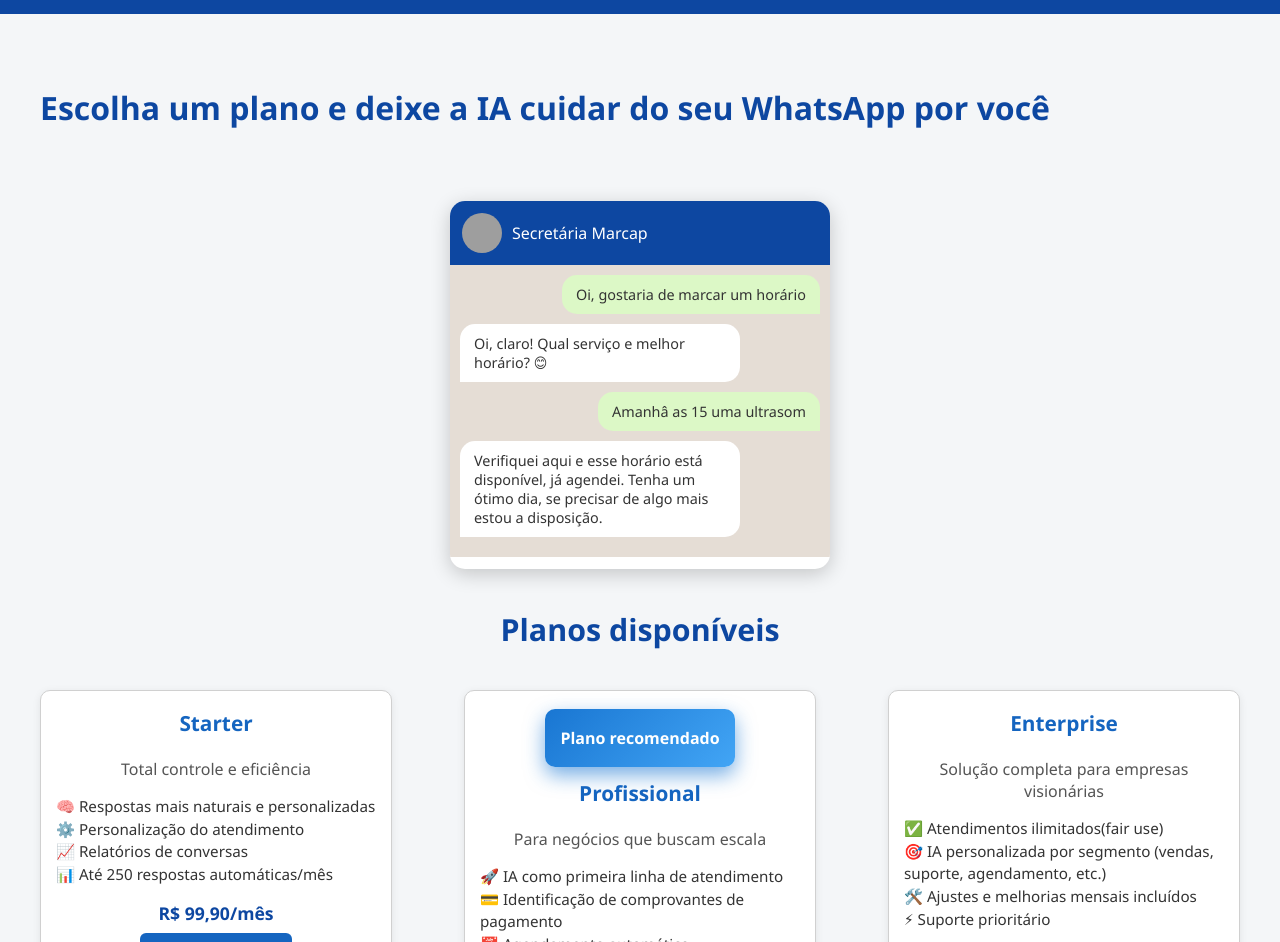
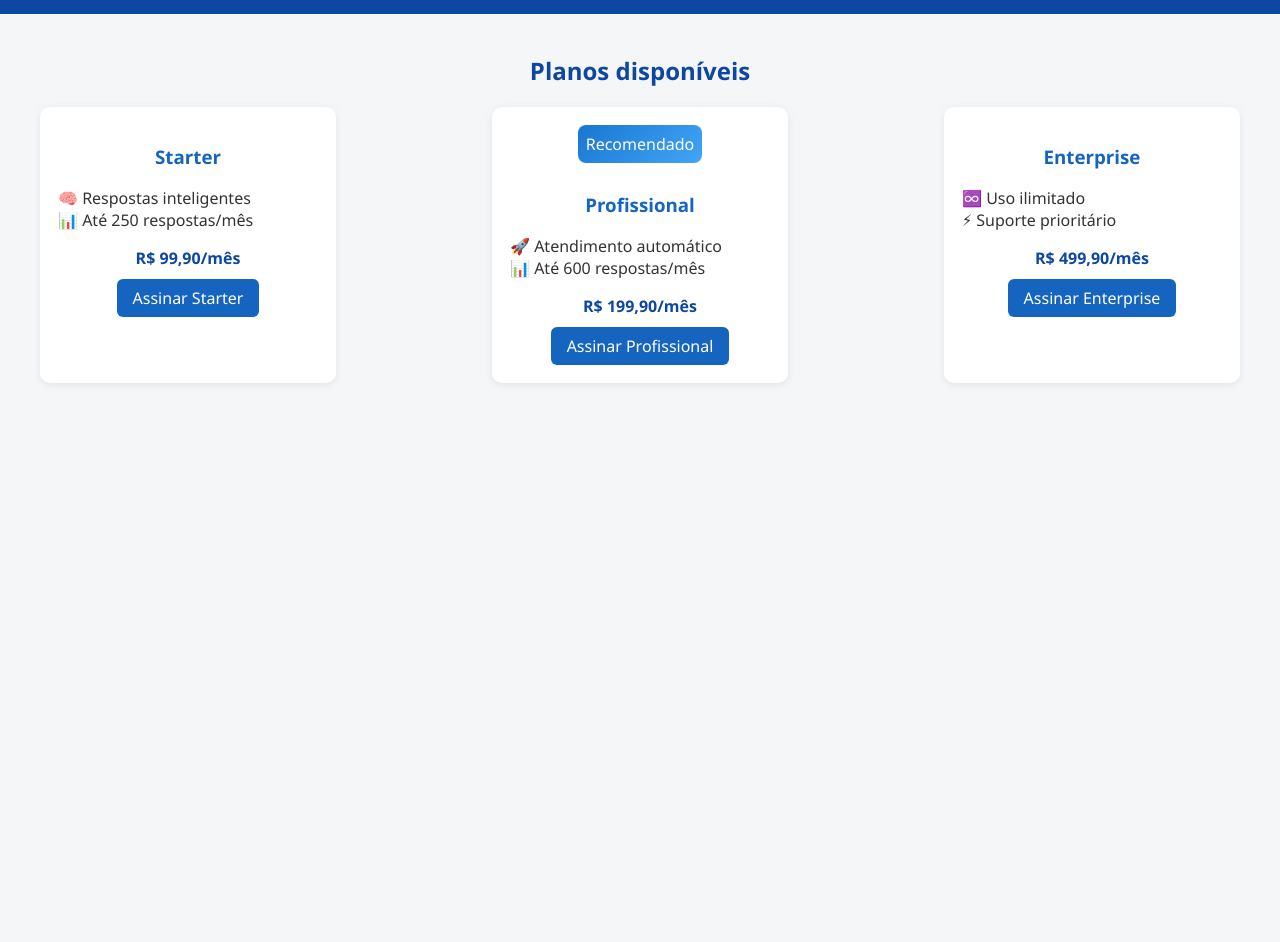
Before and after one commit to jordanpessoa/site-marcap, a plain HTML site: page index.html in a window 1280 px wide. Shown: the part 135-1077 px from the top of the page. After the commit the page ends 800 px from the top, so only its background shows below. Drawn offline with Linux system fonts and the light colour scheme; grey boxes are pictures that could not be loaded.

Commit message:
Update index.html links adcionados

```diff
--- a/index.html
+++ b/index.html
@@ -4,6 +4,7 @@
 <meta charset="UTF-8" />
 <meta name="viewport" content="width=device-width, initial-scale=1" />
 <title>Marcap - Planos</title>
+
 <style>
 body {
   font-family: 'Segoe UI', Tahoma, Geneva, Verdana, sans-serif;
@@ -30,13 +31,11 @@
   margin: 0;
   font-size: 2.2rem;
   font-weight: 700;
-    letter-spacing: 1px;
 }
 .header-left p {
   margin: 10px 0 0;
   font-size: 1.4rem;
   color: #dfe6f0;
-    font-weight: 500;
 }
 .header-right a {
   background: #ffffff;
@@ -51,14 +50,6 @@
   max-width: 1200px;
   margin: 40px auto;
   padding: 0 20px;
-    display: flex;
-    justify-content: space-between;
-    align-items: flex-start;
-    flex-wrap: wrap;
-    gap: 30px;
-  }
-  .top-left {
-    flex: 1 1 300px;
 }
 .top-left p {
   font-size: 2rem;
@@ -67,16 +58,12 @@
 }
 
 .whatsapp-flutuante {
-    position: relative;
-    width: 100%;
   max-width: 380px;
   margin: 0 auto;
   background-color: #fff;
   border-radius: 15px;
   box-shadow: 0 5px 20px rgba(0,0,0,0.2);
   overflow: hidden;
-    display: flex;
-    flex-direction: column;
 }
 .chat-header {
   background-color: #0d47a1;
@@ -92,11 +79,10 @@
   margin-right: 10px;
 }
 .chat-messages {
-    flex: 1;
   padding: 10px;
+  height: 300px;
   overflow-y: auto;
   background: #e5ddd5;
-    height: 300px;
 }
 .message {
   display: flex;
@@ -107,20 +93,16 @@
   max-width: 70%;
   padding: 10px 14px;
   border-radius: 15px;
-    font-size: 0.9rem;
 }
 .message.secretaria .bubble {
   background-color: #fff;
-    border-radius: 15px 15px 15px 0;
 }
 .message.client .bubble {
   background-color: #dcf8c6;
-    border-radius: 15px 15px 0 15px;
 }
 .digitando {
   font-style: italic;
   font-size: 0.8rem;
-    color: #777;
   padding: 6px 14px;
 }
 
@@ -132,41 +114,33 @@
 .planos h2 {
   text-align: center;
   color: #0d47a1;
-    margin-bottom: 40px;
-    font-size: 1.9rem;
 }
 .plano-cards {
   display: flex;
   flex-wrap: wrap;
+  gap: 20px;
   justify-content: space-between;
-    gap: 20px;
 }
 .plano-card {
-    flex: 0 0 calc(30% - 13.33px);
+  background: #fff;
+  border-radius: 10px;
+  padding: 18px;
   max-width: 320px;
-    background: #fff;
-    border: 1px solid #d0d0d0;
-    border-radius: 10px;
-    padding: 18px 15px;
+  min-width: 260px;
   text-align: center;
-    box-shadow: 0 2px 8px rgba(0, 0, 0, 0.08);
-    transition: transform 0.25s ease, box-shadow 0.25s ease;
-    min-width: 260px;
+  box-shadow: 0 2px 8px rgba(0,0,0,.08);
 }
-  .plano-card h3 { color: #1565c0; margin-top: 0; font-size: 1.3rem; }
-  .plano-card p { color: #555; margin-bottom: 15px; font-size: 1rem; }
+.plano-card h3 {
+  color: #1565c0;
+}
 .plano-card ul {
   list-style: none;
   padding: 0;
-    margin: 15px 0;
   text-align: left;
-    line-height: 1.5;
-    font-size: 0.95rem;
 }
 .plano-card strong {
   display: block;
-    margin-top: 12px;
-    font-size: 1.1rem;
+  margin-top: 10px;
   color: #0d47a1;
 }
 .botao {
@@ -176,19 +150,15 @@
   border-radius: 6px;
   display: inline-block;
   text-decoration: none;
-    font-weight: 600;
-    margin-top: 8px;
+  margin-top: 10px;
 }
 .plano-recomendado {
-    background: linear-gradient(135deg, #1976d2 0%, #42a5f5 100%);
+  background: linear-gradient(135deg, #1976d2, #42a5f5);
   color: #fff;
-    font-weight: 700;
-    padding: 18px 15px;
-    border-radius: 10px;
-    box-shadow: 0 8px 20px rgba(25, 118, 210, 0.6);
-    margin-bottom: 12px;
+  padding: 8px;
+  border-radius: 8px;
   display: inline-block;
-    font-size: 1rem;
+  margin-bottom: 10px;
 }
 </style>
 </head>
@@ -199,7 +169,7 @@
   <div class="header-container">
     <div class="header-left">
       <h1>Marcap</h1>
-      <p>Atenda seus clientes no WhatsApp automaticamente e pare de responder as mesmas perguntas</p>
+      <p>Atenda seus clientes no WhatsApp automaticamente</p>
     </div>
     <div class="header-right">
       <a href="http://72.60.59.99:3000/login.html">Login</a>
@@ -207,64 +177,55 @@
   </div>
 </header>
 
-<div class="top-section">
-  <div class="top-left">
-    <p>Escolha um plano e deixe a IA cuidar do seu WhatsApp por você</p>
-  </div>
-</div>
-
-<div class="whatsapp-flutuante">
-  <div class="chat-header">
-    <img src="https://randomuser.me/api/portraits/women/68.jpg">
-    <span>Secretária Marcap</span>
-  </div>
-  <div class="chat-messages" id="chatMessages"></div>
-  <div class="digitando" id="digitando"></div>
-</div>
-
 <section class="planos">
 <h2>Planos disponíveis</h2>
 
 <div class="plano-cards">
 
+<!-- STARTER -->
 <article class="plano-card">
   <h3>Starter</h3>
-  <p>Total controle e eficiência</p>
   <ul>
-    <li>🧠 Respostas mais naturais e personalizadas</li>
-    <li>⚙️ Personalização do atendimento</li>
-    <li>📈 Relatórios de conversas</li>
-    <li>📊 Até 250 respostas automáticas/mês</li>
+    <li>🧠 Respostas inteligentes</li>
+    <li>📊 Até 250 respostas/mês</li>
   </ul>
   <strong>R$ 99,90/mês</strong>
-  <a class="botao" href="https://wa.me/5547997863453" target="_blank">Começar agora</a>
+
+  <!-- COLE AQUI O LINK DO PAGAR.ME -->
+  <a class="botao" href="https://payment-link-v3.pagar.me/pl_M27JYy4wRPAxkeZt6CLg1j9QaqzXWKZ8">
+    Assinar Starter
+  </a>
 </article>
 
-<article class="plano-card destaque">
-  <span class="plano-recomendado">Plano recomendado</span>
+<!-- PROFISSIONAL -->
+<article class="plano-card">
+  <span class="plano-recomendado">Recomendado</span>
   <h3>Profissional</h3>
-  <p>Para negócios que buscam escala</p>
   <ul>
-    <li>🚀 IA como primeira linha de atendimento</li>
-    <li>💳 Identificação de comprovantes de pagamento</li>
-    <li>📅 Agendamento automático</li>
-    <li>📊 Até 600 respostas automáticas/mês</li>
+    <li>🚀 Atendimento automático</li>
+    <li>📊 Até 600 respostas/mês</li>
   </ul>
   <strong>R$ 199,90/mês</strong>
-  <a class="botao" href="https://wa.me/5547997863453" target="_blank">Quero automatizar</a>
+
+  <!-- COLE AQUI O LINK DO PAGAR.ME -->
+  <a class="botao" href="https://payment-link-v3.pagar.me/pl_4zy2ZbrqmNX1NbyuldiWN1xpQgeWKBaG">
+    Assinar Profissional
+  </a>
 </article>
 
+<!-- ENTERPRISE -->
 <article class="plano-card">
   <h3>Enterprise</h3>
-  <p>Solução completa para empresas visionárias</p>
   <ul>
-    <li>✅ Atendimentos ilimitados(fair use)</li>
-    <li>🎯 IA personalizada por segmento (vendas, suporte, agendamento, etc.)</li>
-    <li>🛠️ Ajustes e melhorias mensais incluídos</li>
+    <li>♾️ Uso ilimitado</li>
     <li>⚡ Suporte prioritário</li>
   </ul>
   <strong>R$ 499,90/mês</strong>
-  <a class="botao" href="https://wa.me/5547997863453" target="_blank">Falar com especialista</a>
+
+  <!-- COLE AQUI O LINK DO PAGAR.ME -->
+  <a class="botao" href="https://payment-link-v3.pagar.me/pl_6DYlL5Zdn97xmOrcEh1oMAJkqpXr4y1Q">
+    Assinar Enterprise
+  </a>
 </article>
 
 </div>
@@ -273,9 +234,7 @@
 <script>
 const mensagens = [
   { autor: 'client', texto: 'Oi, gostaria de marcar um horário' },
-  { autor: 'secretaria', texto: 'Oi, claro! Qual serviço e melhor horário? 😊' },
-  { autor: 'client', texto: 'Amanhâ as 15 uma ultrasom' },
-  { autor: 'secretaria', texto: 'Verifiquei aqui e esse horário está disponível, já agendei. Tenha um ótimo dia, se precisar de algo mais estou a disposição.' }
+  { autor: 'secretaria', texto: 'Oi, claro! Qual serviço e melhor horário?' }
 ];
 
 const chat = document.getElementById('chatMessages');
@@ -283,22 +242,15 @@ const digitando = document.getElementById('digitando');
 
 async function iniciarChat() {
   for (const msg of mensagens) {
-    digitando.textContent = msg.autor === 'secretaria' ? 'Secretária está digitando...' : '';
-    await new Promise(r => setTimeout(r, 900));
-    digitando.textContent = '';
-
     const div = document.createElement('div');
-    div.className = `message ${msg.autor}`;
+    div.className = message ${msg.autor};
     const bubble = document.createElement('div');
     bubble.className = 'bubble';
     bubble.textContent = msg.texto;
-
     div.appendChild(bubble);
     chat.appendChild(div);
-    chat.scrollTop = chat.scrollHeight;
   }
 }
-window.onload = iniciarChat;
 </script>
 
 </body>
```
Lines whose indentation alone changed are shown as unchanged.
